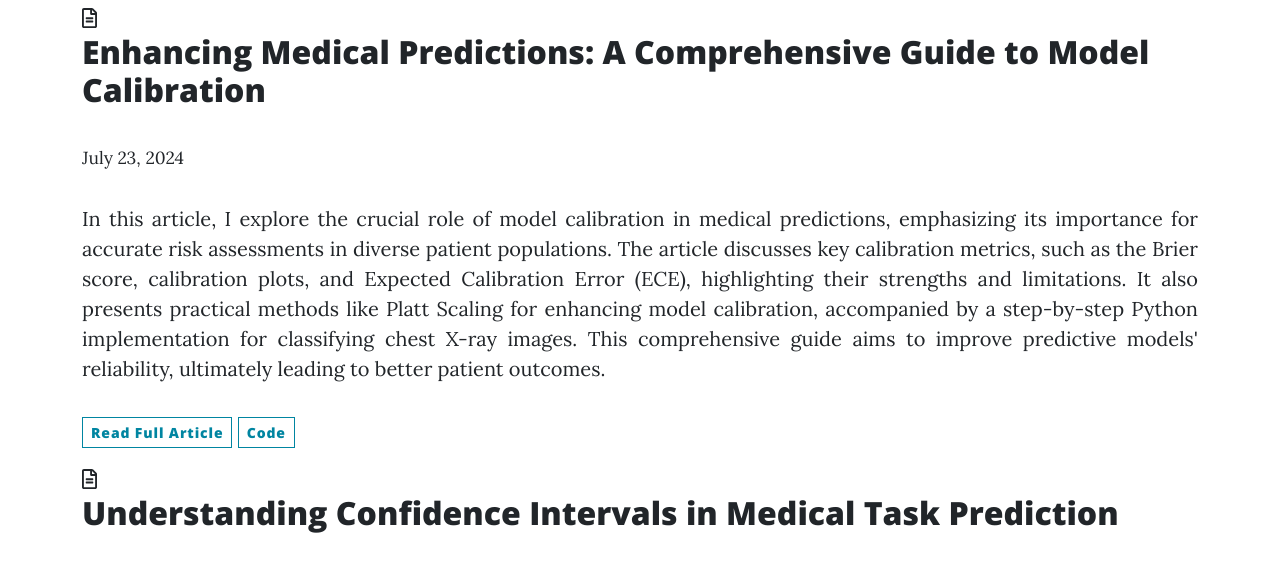
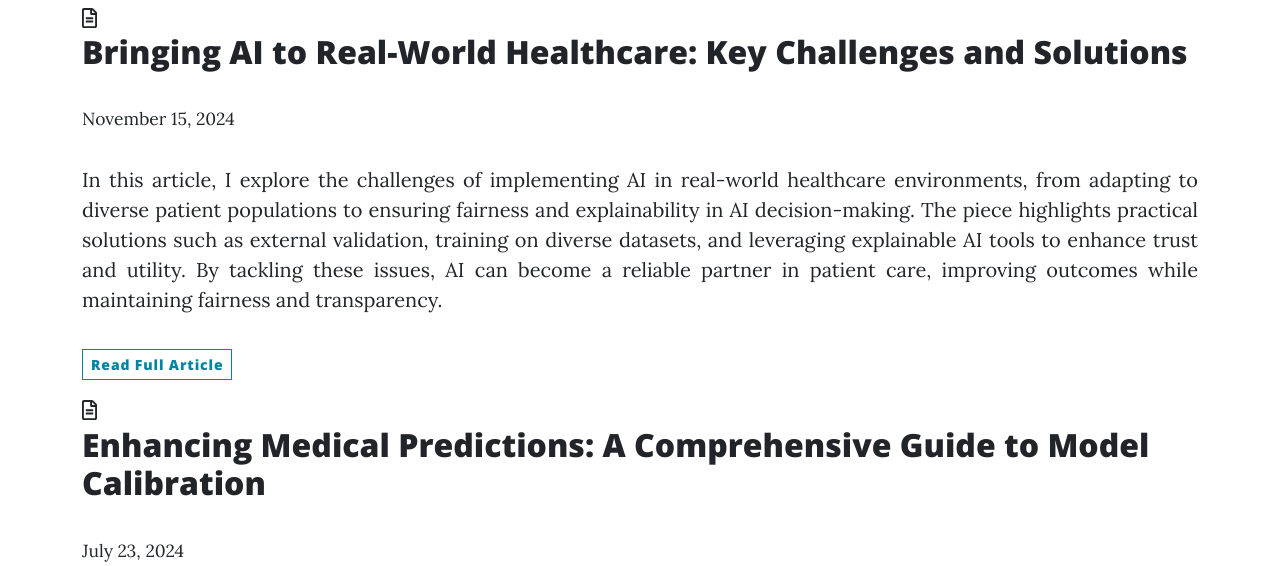
Before and after one commit to cartelgouabou/cartelgouabou.github.io, a plain HTML site: page blog.html in a window 1280 px wide. Shown: the part 638-1204 px from the top of the page. Drawn offline with nearby package versions, Linux system fonts and the light colour scheme.

Commit message:
Update blog.html

```diff
--- a/blog.html
+++ b/blog.html
@@ -60,6 +60,22 @@
                     <div class="col-sm-12">
                         <hr>
                         <h1 class="featurette-heading">Articles</h1>
+                    </div>
+                </div>
+
+                <div class="pub-list-item view-citation" style="margin-bottom: 1rem;">
+                    <i class="far fa-file-alt pub-icon" aria-hidden="true"></i>
+                    <h2>Bringing AI to Real-World Healthcare: Key Challenges and Solutions</h2>
+                    <p><small>November 15, 2024</small></p>
+                    <p class="lead" style="text-align: justify;">
+                        In this article, I explore the challenges of implementing AI in real-world healthcare environments,
+                        from adapting to diverse patient populations to ensuring fairness and explainability in AI decision-making.
+                        The piece highlights practical solutions such as external validation, training on diverse datasets, and leveraging
+                        explainable AI tools to enhance trust and utility. By tackling these issues, AI can become a reliable partner in patient care,
+                        improving outcomes while maintaining fairness and transparency.
+                    </p>
+                    <div class="btn-links">
+                        <a class="btn btn-outline-primary btn-page-header btn-sm" href="https://medium.com/@cartelgouabou/bringing-ai-to-real-world-healthcare-key-challenges-and-solutions-38ff91eb7fa0" target="_blank" rel="noopener">Read Full Article</a>
                     </div>
                 </div>
 
```
